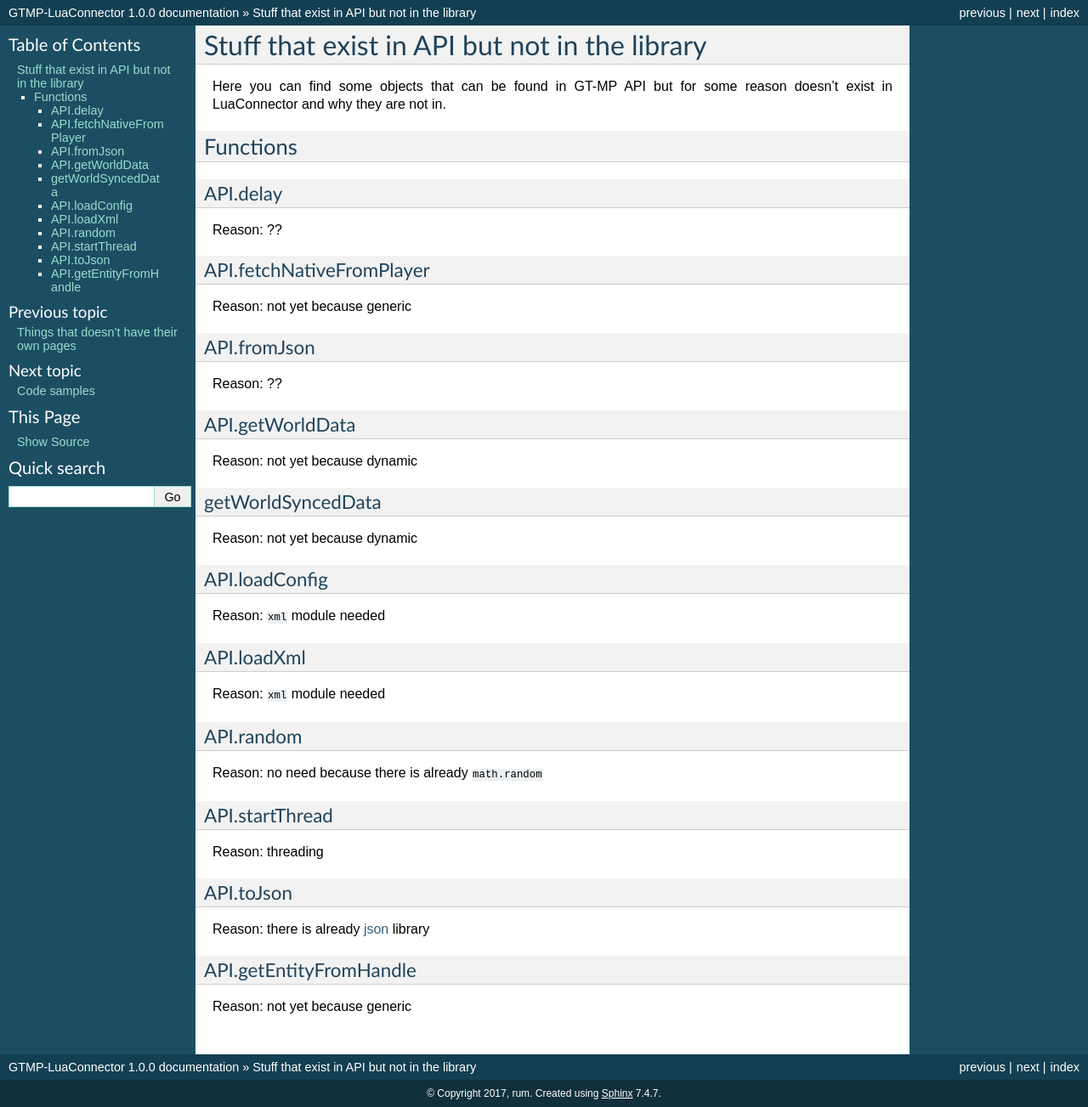
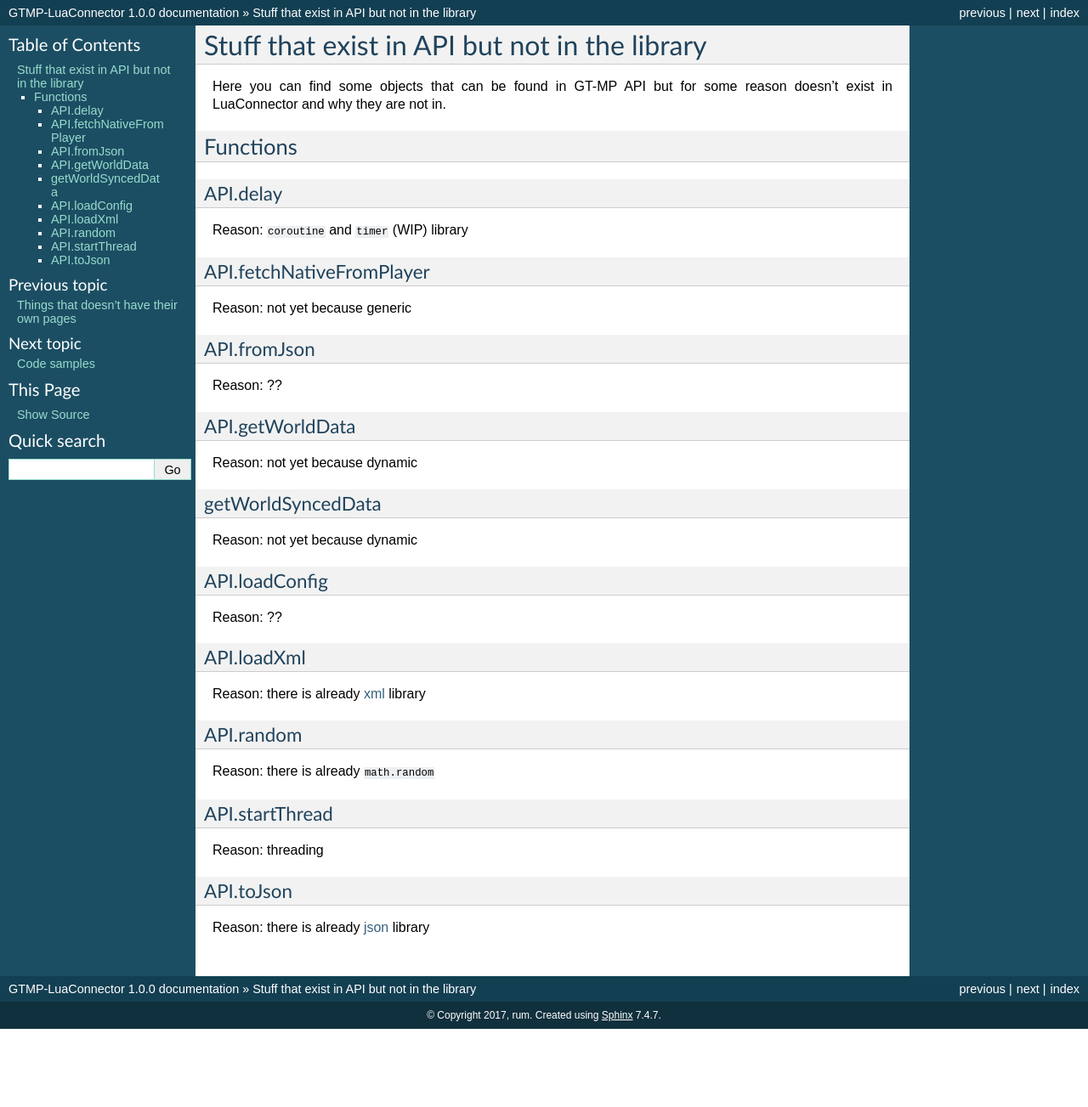
Before and after one commit to romgerman/LuaConnector-Documentation, a Sphinx documentation site: the page built from source/void.rst, in a window 1280 px wide. Shown: the whole page at 85% size. Built offline with Sphinx 7.4.7, drawn with Linux system fonts in a browser that asks for light colours; after the commit the page ends 1211 px from its top, so only the background shows below that.

```diff
--- a/source/index.rst
+++ b/source/index.rst
@@ -22,6 +22,7 @@ This library uses `MoonSharp <http://www.moonsharp.org/>`_ Lua interpreter. It's
    objects
    enum
    vector3
+   command
    json
    xml
    http
--- a/source/void.rst
+++ b/source/void.rst
@@ -11,7 +11,7 @@ Functions
 API.delay
 ------------
 
-Reason: ??
+Reason: ``coroutine`` and ``timer`` (WIP) library
 
 --------------------------
 API.fetchNativeFromPlayer
@@ -41,19 +41,19 @@ Reason: not yet because dynamic
 API.loadConfig
 ----------------------
 
-Reason: ``xml`` module needed
+Reason: ??
 
 ----------------------
 API.loadXml
 ----------------------
 
-Reason: ``xml`` module needed
+Reason: there is already :doc:`xml </xml>` library
 
 ---------------------
 API.random
 ---------------------
 
-Reason: no need because there is already ``math.random``
+Reason: there is already ``math.random``
 
 -------------------
 API.startThread
@@ -66,9 +66,3 @@ API.toJson
 -------------------
 
 Reason: there is already :doc:`json </json>` library
-
-----------------------------
-API.getEntityFromHandle
-----------------------------
-
-Reason: not yet because generic
```
Also changed, not shown: source/command.rst (added, +55 -0 lines), source/dump.rst (+16 -0 lines), source/xml.rst (+6 -5 lines).
